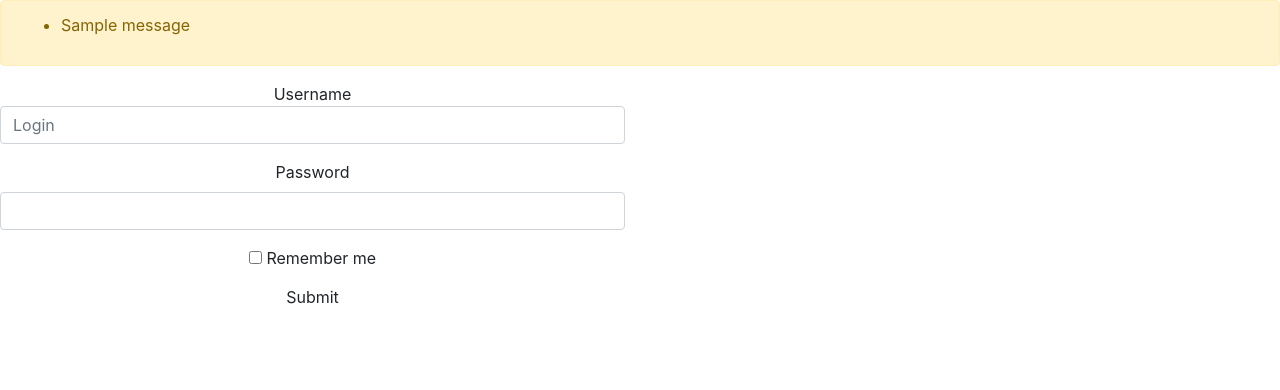
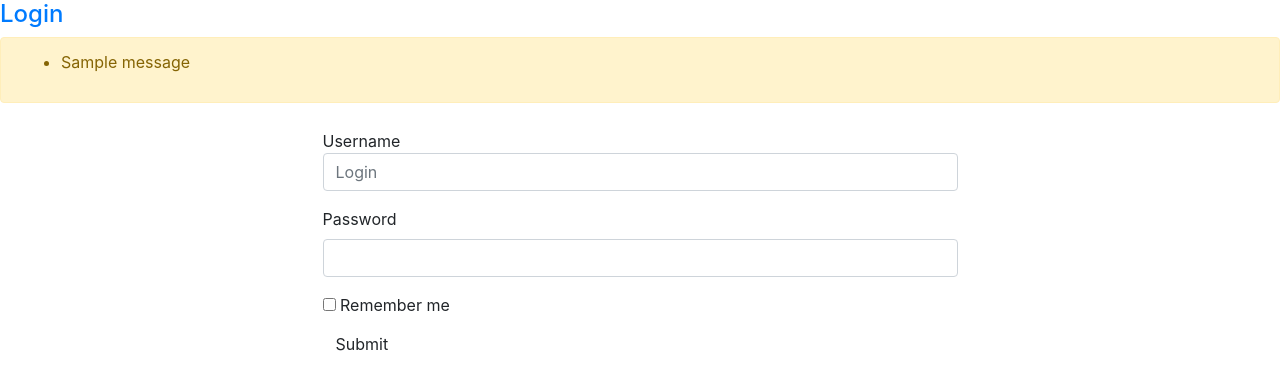
Before and after one commit to xjhofernandes/ProjetoPython, a Flask app: template app/templates/login.html in a window 1280 px wide. Shown: the part 56-446 px from the top of the page. Run offline with Flask 2, Linux system fonts and the light colour scheme; the template is opened without the code that fills it, so the values that code supplies are empty, except form fields; tables that the repository leaves empty hold one stand-in row (values such as "Sample post"); one stand-in notice (Sample message) is shown; form fields are guessed from the names that the template uses; some libraries are stand-ins or nearby versions.

Commit message:
Tela de Login
Crud com a tela de Login

```diff
--- a/app/templates/base.html
+++ b/app/templates/base.html
@@ -22,6 +22,12 @@
           user-select: none;
         }
 
+        .textColor {
+        color: #008000;
+        background-color: white;
+        font-size: large;
+         }
+
         @media (min-width: 768px) {
           .bd-placeholder-img-lg {
             font-size: 3.5rem;
@@ -34,20 +40,29 @@
   <nav class="navbar navbar-expand-xl navbar-dark bg-dark">
     <div class="col-12 text-center">
       <a class="navbar-brand" href="#">Empresa</a>
-    </div>
   </nav>
+  </div>
 
-  <div class="alert alert-warning">
-    {% with messages = get_flashed_messages() %}
-      {% if messages %}
+  <div class="textColor" >
+  {% if current_user.is_authenticated %}
+    <h4 role="presentation"><a href="{{ url_for('logout') }}">Logout, {{current_user}}</a></h4>
+  {% else %}
+    <h4 role="presentation"><a href="{{ url_for('login') }}">Login</a></h4>
+  {% endif %}
+  </div>
+
+
+  {% with messages = get_flashed_messages() %}
+  {% if messages %}
+      <div class="alert alert-warning">
         <ul class=flashes>
           {% for message in messages %}
             <li>{{ message }}</li>
           {% endfor %}
         </ul>
-  </div>
-      {% endif %}
-    {% endwith %}
+      </div>
+        {% endif %}
+        {% endwith %}
 
 {% block content %}
 {% endblock %}
--- a/app/templates/login.html
+++ b/app/templates/login.html
@@ -2,8 +2,15 @@
 
 {% block content %}
 
+<style>
+.center {
+    margin: auto;
+    width: 50%;
+    padding: 10px;
+  }</style>
+
 <div class="row">
-    <div class="col-md-6 col-md-offset-3" style="text-align: center; clear:both;">
+    <div class="center">
         <form action="" method="POST">
             {{ form.csrf_token }}
             <div class ="form-group">
```
Also changed, not shown: app/controllers/default.py (+17 -5 lines).
